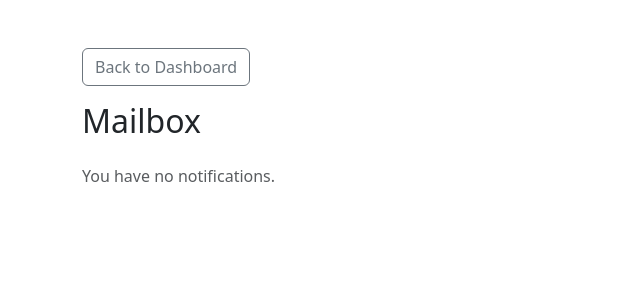
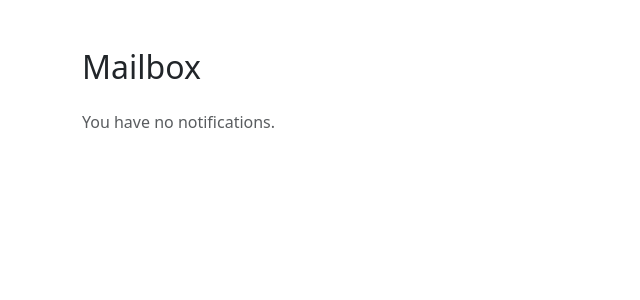
Before and after one commit to alexanderhalpern/CS3240Project, a Django app: page /mailbox/ in a window 1280 px wide. Shown: the top 300 px of the page, without its empty margins (0-640 px from the left). Run offline with Django 4.2, Linux system fonts and the light colour scheme; a user stored in the database is signed in; some libraries are stand-ins or nearby versions.

Commit message:
debugging mailbox

```diff
--- a/users/templates/user/mailbox.html
+++ b/users/templates/user/mailbox.html
@@ -9,9 +9,6 @@
 </head>
 <body>
     <div class="container mt-5">
-        <div class="mb-3">
-            <a href="{% url 'home' %}" class="btn btn-outline-secondary">Back to Dashboard</a>
-        </div>
         <div class="d-flex align-items-center justify-content-between">
             <h2 class="text-center mb-4">Mailbox</h2>
         </div>
```
